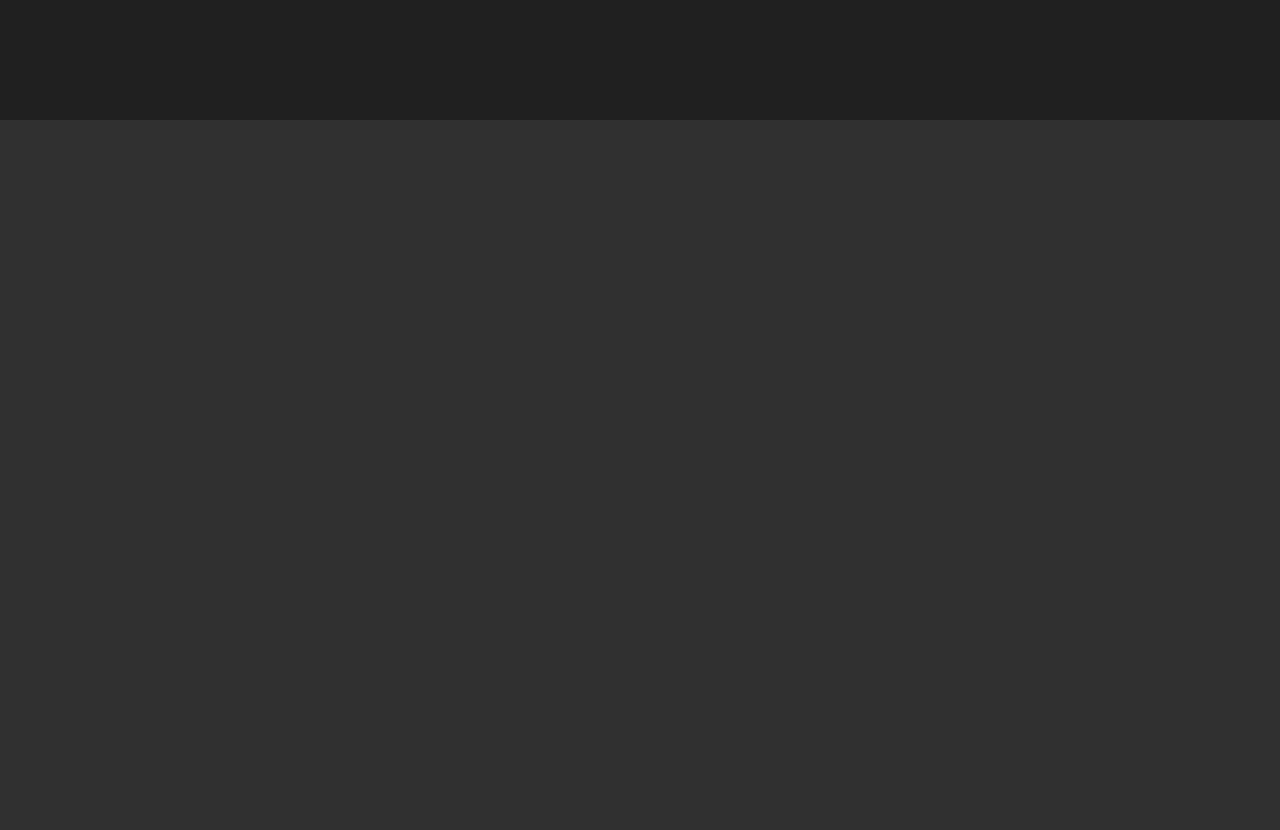
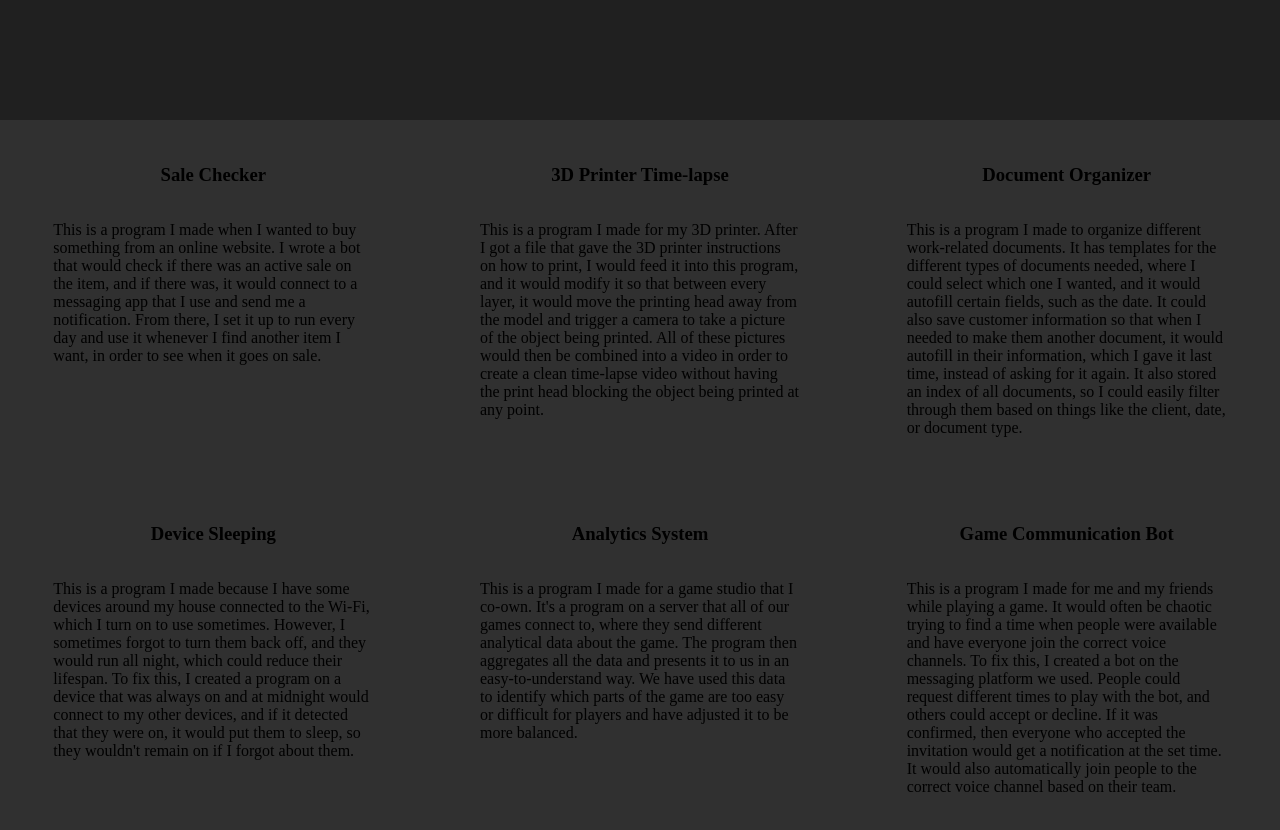
Before and after one commit to jfechete/jfechete.github.io, a plain HTML site: page index.html in a window 1280 px wide. Shown: the part 1480-2310 px from the top of the page. Drawn offline with Linux system fonts and the light colour scheme.

Commit message:
Made bottom portfolio section

```diff
--- a/index.html
+++ b/index.html
@@ -52,7 +52,56 @@
             </div>
         </div>
         <div class="background">
-
+            <div class="min-portfolio-div">
+                <div class="min-portfolio-item">
+                    <h3>
+                        Sale Checker
+                    </h3>
+                    <p>
+                        This is a program I made when I wanted to buy something from an online website. I wrote a bot that would check if there was an active sale on the item, and if there was, it would connect to a messaging app that I use and send me a notification. From there, I set it up to run every day and use it whenever I find another item I want, in order to see when it goes on sale.
+                    </p>
+                </div>
+                <div class="min-portfolio-item">
+                    <h3>
+                        3D Printer Time-lapse
+                    </h3>
+                    <p>
+                        This is a program I made for my 3D printer. After I got a file that gave the 3D printer instructions on how to print, I would feed it into this program, and it would modify it so that between every layer, it would move the printing head away from the model and trigger a camera to take a picture of the object being printed. All of these pictures would then be combined into a video in order to create a clean time-lapse video without having the print head blocking the object being printed at any point.
+                    </p>
+                </div>
+                <div class="min-portfolio-item">
+                    <h3>
+                        Document Organizer
+                    </h3>
+                    <p>
+                        This is a program I made to organize different work-related documents. It has templates for the different types of documents needed, where I could select which one I wanted, and it would autofill certain fields, such as the date. It could also save customer information so that when I needed to make them another document, it would autofill in their information, which I gave it last time, instead of asking for it again. It also stored an index of all documents, so I could easily filter through them based on things like the client, date, or document type.
+                    </p>
+                </div>
+                <div class="min-portfolio-item">
+                    <h3>
+                        Device Sleeping
+                    </h3>
+                    <p>
+                        This is a program I made because I have some devices around my house connected to the Wi-Fi, which I turn on to use sometimes. However, I sometimes forgot to turn them back off, and they would run all night, which could reduce their lifespan. To fix this, I created a program on a device that was always on and at midnight would connect to my other devices, and if it detected that they were on, it would put them to sleep, so they wouldn't remain on if I forgot about them.
+                    </p>
+                </div>
+                <div class="min-portfolio-item">
+                    <h3>
+                        Analytics System
+                    </h3>
+                    <p>
+                        This is a program I made for a game studio that I co-own. It's a program on a server that all of our games connect to, where they send different analytical data about the game. The program then aggregates all the data and presents it to us in an easy-to-understand way. We have used this data to identify which parts of the game are too easy or difficult for players and have adjusted it to be more balanced.
+                    </p>
+                </div>
+                <div class="min-portfolio-item">
+                    <h3>
+                        Game Communication Bot
+                    </h3>
+                    <p>
+                        This is a program I made for me and my friends while playing a game. It would often be chaotic trying to find a time when people were available and have everyone join the correct voice channels. To fix this, I created a bot on the messaging platform we used. People could request different times to play with the bot, and others could accept or decline. If it was confirmed, then everyone who accepted the invitation would get a notification at the set time. It would also automatically join people to the correct voice channel based on their team.
+                    </p>
+                </div>
+            </div>
         </div>
         <!-- Can't keep in the div since position:fixed doesn't work there in all browsers -->
         <img id="left-portfolio-arrow" class="portfolio-arrow" src="imgs/leftArrow.png" alt="Scroll Left" onclick="prevVid()" />
--- a/style.css
+++ b/style.css
@@ -64,6 +64,20 @@ but I didn't like how the elemnts shifted as you scrolled.
     max-height: 60%;
 }
 
+.min-portfolio-div {
+    display: flex;
+    flex-flow: row wrap;
+    justify-content: space-around;
+}
+
+.min-portfolio-item {
+    display: flex;
+    flex-flow: column;
+    width: 20em;
+    max-width: 20em;
+    margin: 2vw;
+}
+
 .loading-display {
     background-color: #E8f60A;
     position: absolute;
@@ -80,7 +94,8 @@ but I didn't like how the elemnts shifted as you scrolled.
 }
 
 div.background {
-    height: 100vh;
+    min-height: 100vh;
+    height: auto;
     background-color: #303030;
     margin: 0px;
     position: relative;
@@ -101,3 +116,7 @@ h1 {
     text-align: center;
     color: #DDDDDD;
 }
+
+h3 {
+    text-align: center;
+}
```
